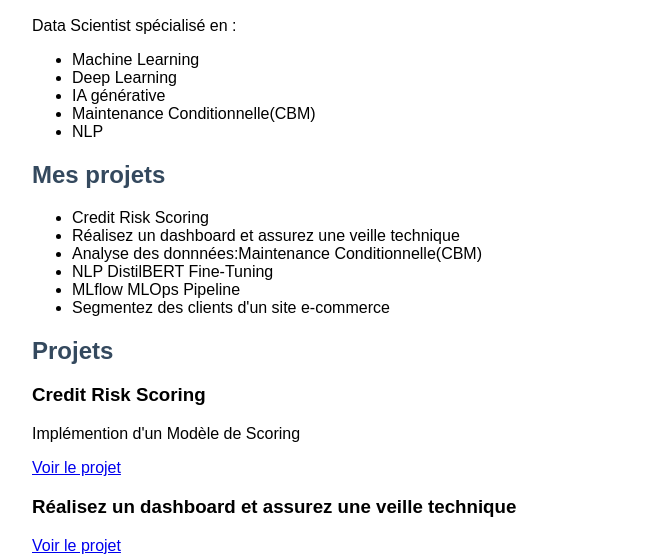
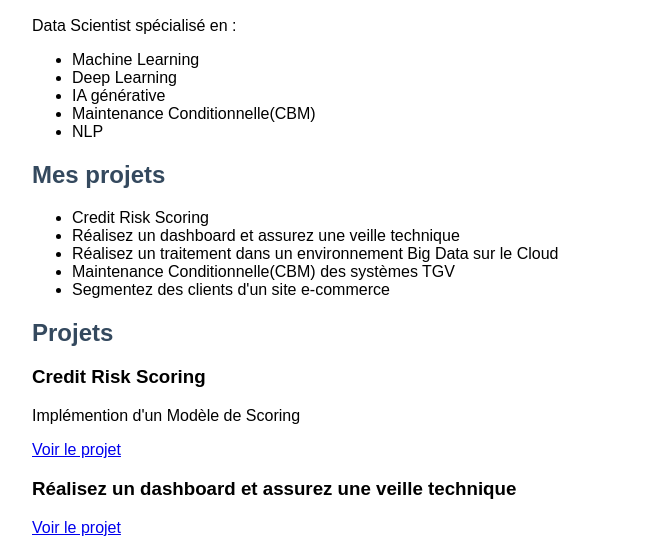
Before and after one commit to MATCOCO26/MATCOCO26.github.io, a plain HTML site: page index.html in a window 1280 px wide. Shown: the part 151-709 px from the top of the page, without its empty margins (208-879 px from the left). Drawn offline with Linux system fonts and the light colour scheme.

Commit message:
Revise project details in index.html
Updated project descriptions and added new project details.

```diff
--- a/index.html
+++ b/index.html
@@ -11,7 +11,6 @@
 
 <h1>Bonjour,</h1>
 <h2>Je suis Cédric Gassuc </h2>
-
 <p> Data Scientist spécialisé en : </p>
 <ul>
 <li> Machine Learning </li>
@@ -26,9 +25,8 @@
 <ul>
 <li>Credit Risk Scoring</li>
 <li>Réalisez un dashboard et assurez une veille technique</li>
-<li>Analyse des donnnées:Maintenance Conditionnelle(CBM)</li>
-<li>NLP DistilBERT Fine-Tuning</li>
-<li>MLflow MLOps Pipeline</li>
+<li>Réalisez un traitement dans un environnement Big Data sur le Cloud</li>
+<li>Maintenance Conditionnelle(CBM) des systèmes TGV</li>
 <li>Segmentez des clients d'un site e-commerce</li>
 </ul>
 
@@ -53,7 +51,7 @@
 </div>
 
 <div>
-<h3>ProjetTGV2020: Maintenance Conditionnelle(CBM) des systèmes TGV </h3>
+<h3> Maintenance Conditionnelle(CBM) des systèmes TGV </h3>
 <p>Analyse des données et maintenance des systèmes toilletes</p>
 </div>
 <p>Voir mon GitHub :</p>
```
